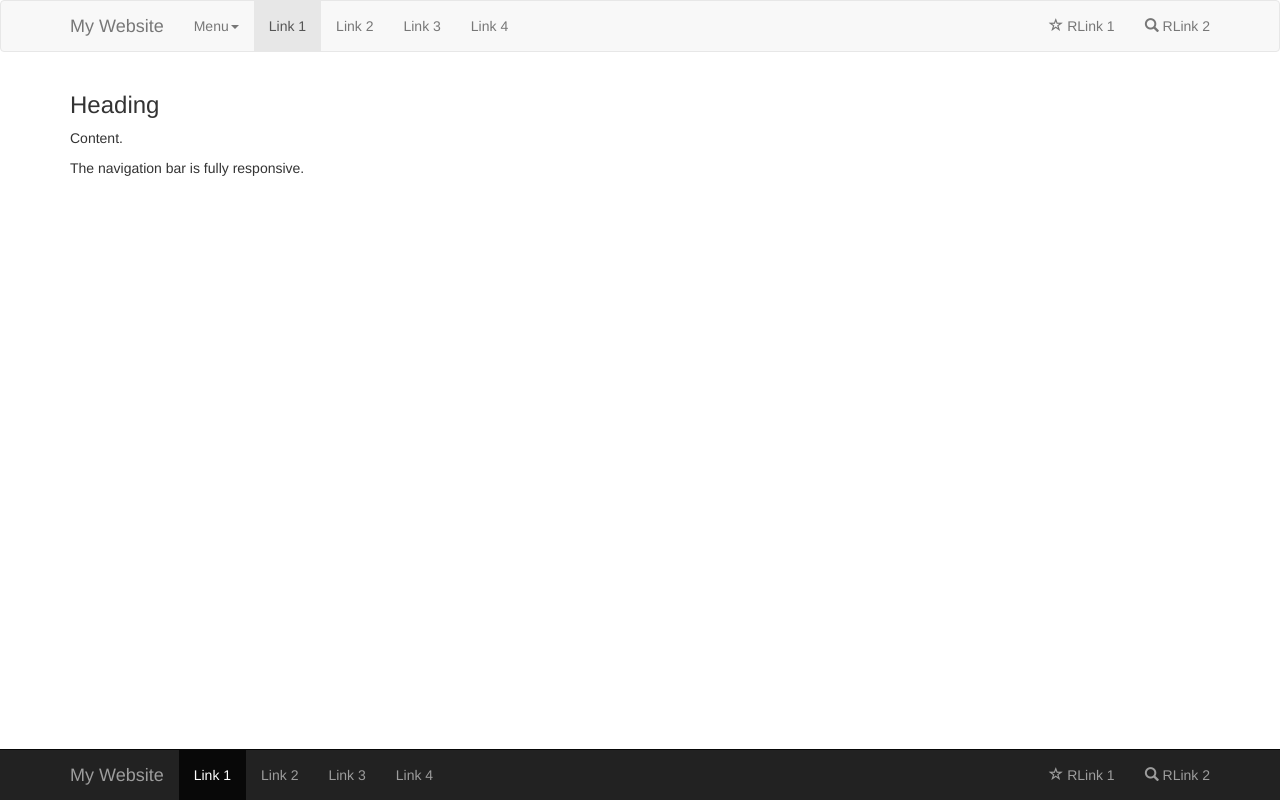
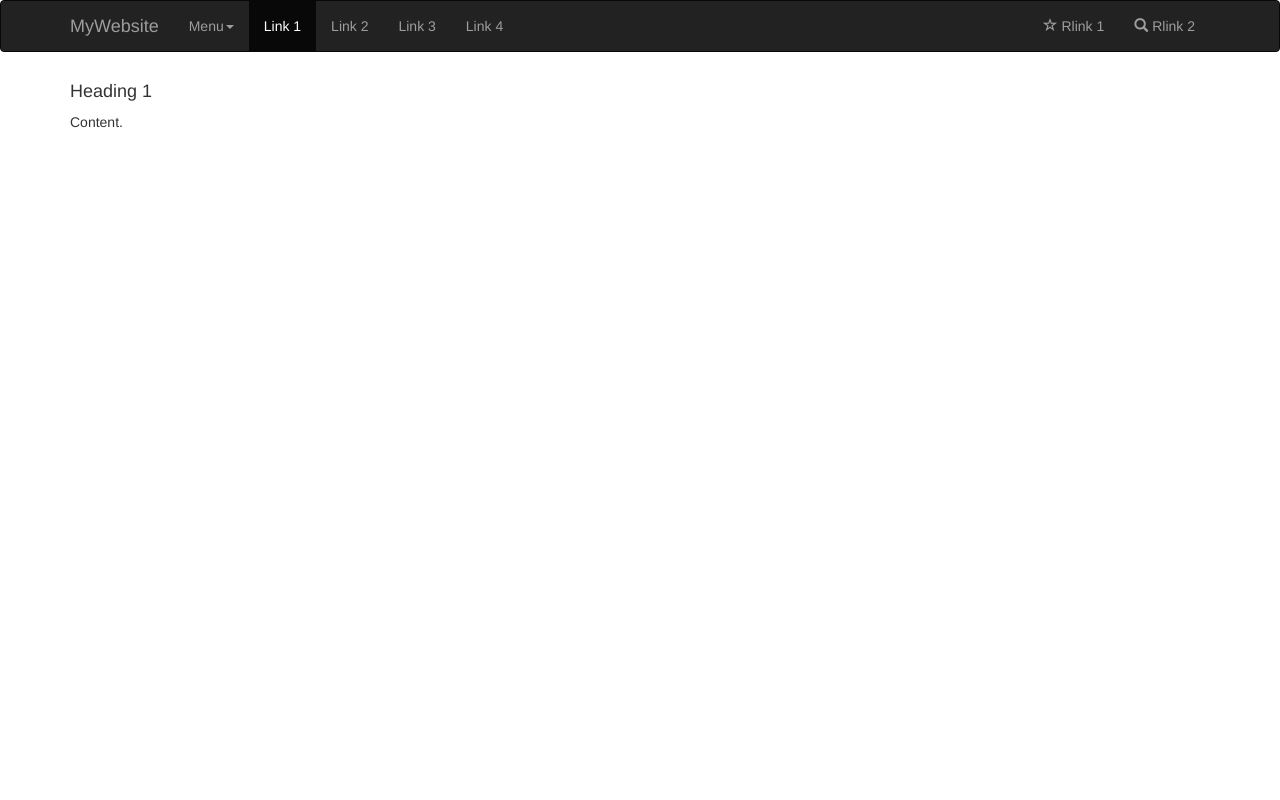
Before and after one commit to natnael-bedru/youaccel-bootstrap-udemy.github.io, a plain HTML site: page index.html in a window 1280 px wide. Drawn offline with nearby package versions, Linux system fonts and the light colour scheme.

Commit message:
bootstrap collapsible navigation bar

```diff
--- a/index.html
+++ b/index.html
@@ -18,13 +18,26 @@
     <title>Bootstrap Example</title>
   </head>
   <body>
-    <nav class="navbar navbar-default">
+    <nav class="navbar navbar-inverse">
       <div class="container">
         <div class="navbar-header">
-          <a class="navbar-brand" href="#">My Website</a>
+
+          <!-- Button Block -->
+            <button type="button" class="navbar-toggle" data-toggle="collapse" data-target="#nav1">
+              <span class="icon-bar"></span>
+              <span class="icon-bar"></span>
+              <span class="icon-bar"></span>
+            </button>
+          <!-- // -->
+
+          <a class="navbar-brand" href="#">MyWebsite</a>
         </div>
+
+        <!-- Collapse Div -->
+        <div class="collapse navbar-collapse" id="nav1">
+        <!-- // -->
             <ul class="nav navbar-nav">
-          <!--  -->
+
               <li class="dropdown">
                 <a class="dropdown-toggle" data-toggle="dropdown" href="#">Menu<span class="caret"></span></a>
                 <ul class="dropdown-menu">
@@ -33,7 +46,8 @@
                   <li><a href="#">Sub Link 3</a></li>
                 </ul>
               </li>
-          <!--  -->
+
+
               <li class="active"><a href="#">Link 1</a></li>
               <li><a href="#">Link 2</a></li>
               <li><a href="#">Link 3</a></li>
@@ -41,35 +55,18 @@
             </ul>
 
             <ul class="nav navbar-nav navbar-right">
-          <li><a href="#"><span class="glyphicon glyphicon-star-empty"></span> RLink 1</a></li>
-          <li><a href="#"><span class="glyphicon glyphicon-search"></span> RLink 2</a></li>
+              <li><a href="#"><span class="glyphicon glyphicon-star-empty"></span> Rlink 1</a></li>
+              <li><a href="#"><span class="glyphicon glyphicon-search"></span> Rlink 2</a></li>
             </ul>
+          <!-- Close Collapse Div -->
          </div>
-    </nav>
-
-    <nav class="navbar navbar-inverse navbar-fixed-bottom">
-      <div class="container">
-        <div class="navbar-header">
-          <a class="navbar-brand" href="#">My Website</a>
-        </div>
-        <ul class="nav navbar-nav">
-          <li class="active"><a href="#">Link 1</a></li>
-          <li><a href="#">Link 2</a></li>
-          <li><a href="#">Link 3</a></li>
-          <li><a href="#">Link 4</a></li>
-        </ul>
-
-        <ul class="nav navbar-nav navbar-right">
-          <li><a href="#"><span class="glyphicon glyphicon-star-empty"></span> RLink 1</a></li>
-          <li><a href="#"><span class="glyphicon glyphicon-search"></span> RLink 2</a></li>
-        </ul>
+          <!-- // -->
       </div>
     </nav>
 
   <div class="container">
-      <h3>Heading</h3>
+    <h4>Heading 1</h4>
     <p>Content.</p>
-      <p>The navigation bar is fully responsive.</p>
   </div>
 
   </body>
```
Lines whose indentation alone changed are shown as unchanged.
